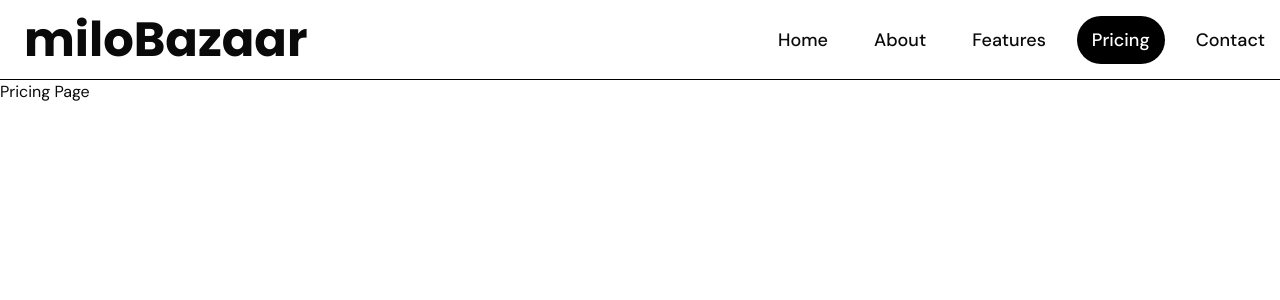
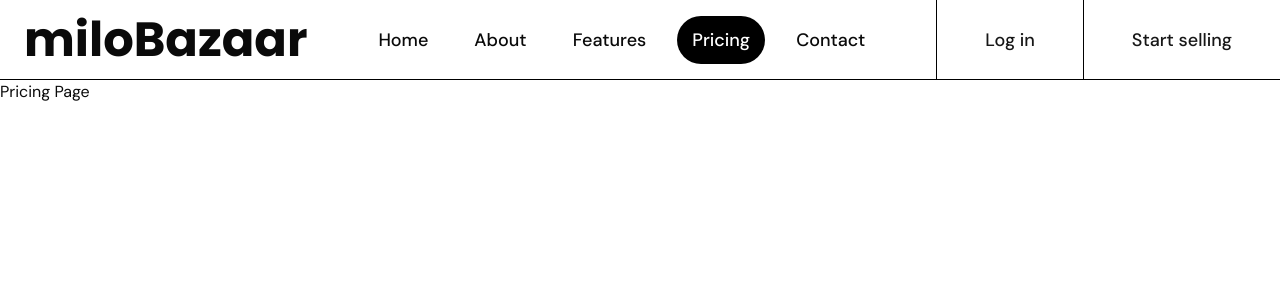
Before and after one commit to zel-bagh/Multitenant-ecommerce, a Next.js app: page /pricing in a window 1280 px wide. Shown: the top 300 px of the page. Built offline with nearby package versions, Linux system fonts and the light colour scheme.

Commit message:
(homePage: navBar->72%)

```diff
--- a/src/app/(home)/navbar.tsx
+++ b/src/app/(home)/navbar.tsx
@@ -65,6 +65,15 @@ export const Navbar = () => {
                     </NavbarItem>
                 ))}
             </div>
+
+            <div className="hidden lg:flex">
+                <Button variant="secondary" className="border-l border-t-0 border-b-0 border-r-0 rounded-none h-full bg-white px-12 text-lg hover:bg-pink-400 transition-colors">
+                    Log in
+                </Button>
+                <Button variant="secondary" className="border-l border-t-0 border-b-0 border-r-0 rounded-none h-full bg-white px-12 text-lg hover:bg-pink-400 transition-colors" >
+                    Start selling
+                </Button>
+            </div>
         </nav>
     );
 };
```
